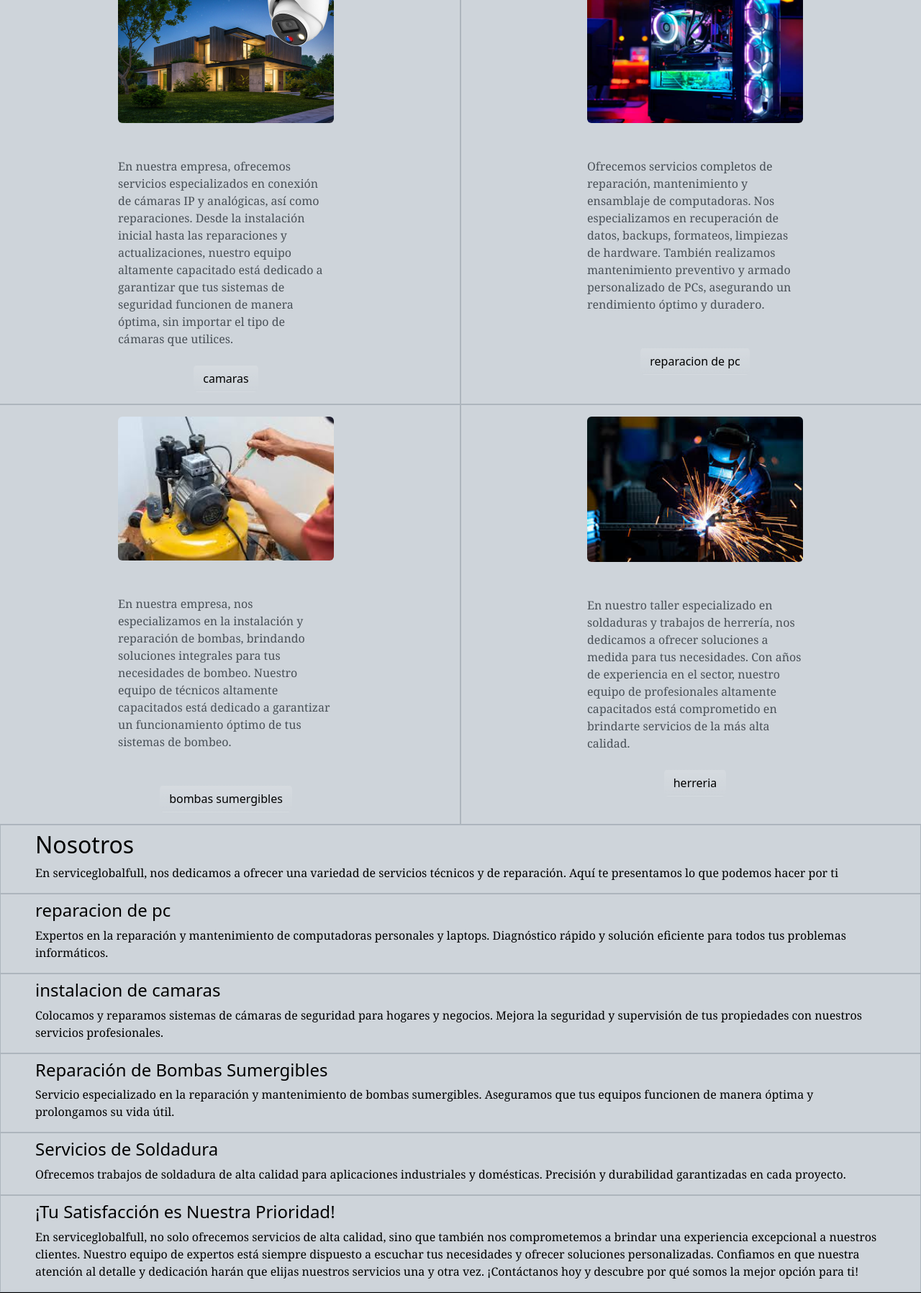
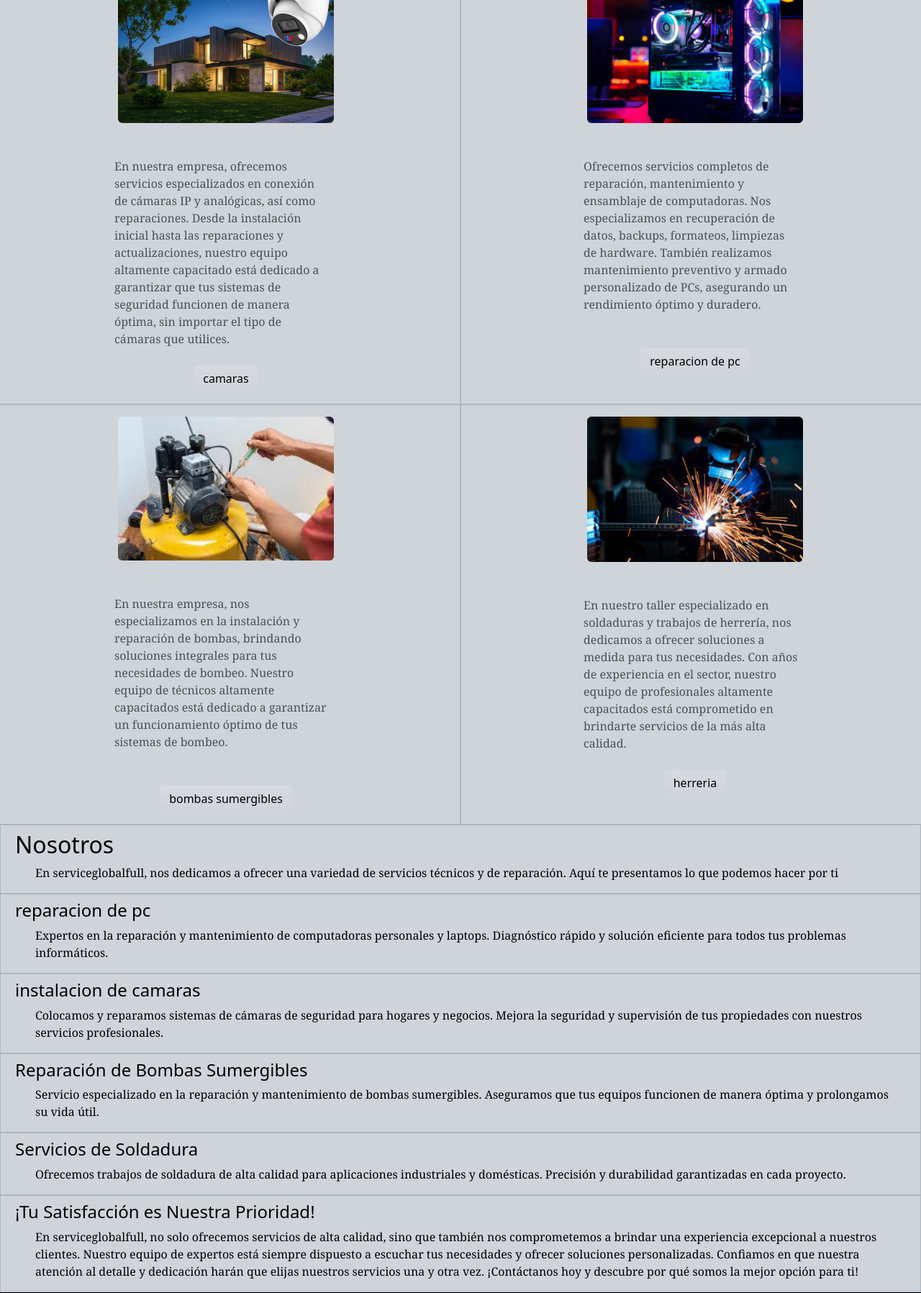
Before and after one commit to julipatepa/proyectservice, a Flask app: page / in a window 1280 px wide. Shown: the part 619-2416 px from the top of the page at 72% size. Run offline with Flask 3, Linux system fonts and the light colour scheme.

Commit message:
acomodando seccion nosotros

```diff
--- a/app/static/estilos.css
+++ b/app/static/estilos.css
@@ -127,13 +127,12 @@ p{
 
 
 
-.slide-in-top p {
-  margin-right: 50px;
+.slide-in-top p, h4, h2{
+  margin-right: 30px;
+  margin-left: 20px;
 }
 
-.slide-in-top h4{
-  margin-left: 50px;
-}
+
 
 .footer a.btn:hover{
   background-color: white;
--- a/app/templates/index.html
+++ b/app/templates/index.html
@@ -116,24 +116,24 @@
       </div>
       <div class="container  bg-body-secondary mb-0 pb-0 slide-in-top">
         <ul class="list-group ">
-          <li class="alert alert-dark text-black rounded-0 m-0 p-0"><h2 class="ms-5  mt-2 " id="nosotros">Nosotros</h2>
+          <li class="alert alert-dark text-black rounded-0 m-0 p-0"><h2 class="  mt-2 " id="nosotros">Nosotros</h2>
           <p class="ms-5 ">En serviceglobalfull, nos dedicamos a ofrecer una variedad de servicios técnicos y de reparación. Aquí te presentamos lo que podemos hacer por ti</p>
         </li>
 
           <li class=" alert alert-dark text-black rounded-0 m-0 p-0">
-            <h4 class=" ms-5 mt-2 ">reparacion de pc</h4>
+            <h4 class="  mt-2 ">reparacion de pc</h4>
            <p class="ms-5 "> Expertos en la reparación y mantenimiento de computadoras personales y laptops. Diagnóstico rápido y solución eficiente para todos tus problemas informáticos.</p>
           </li>
-          <li class=" alert alert-dark text-black rounded-0 m-0 p-0"><h4 class="ms-5 mt-2 ">instalacion de camaras</h4>
+          <li class=" alert alert-dark text-black rounded-0 m-0 p-0"><h4 class=" mt-2 ">instalacion de camaras</h4>
             <p class="ms-5 ">Colocamos y reparamos sistemas de cámaras de seguridad para hogares y negocios. Mejora la seguridad y supervisión de tus propiedades con nuestros servicios profesionales.</p>
           </li>
-          <li class=" alert alert-dark text-black rounded-0 m-0 p-0"><h4 class="ms-5  mt-2 ">Reparación de Bombas Sumergibles</h4>
+          <li class=" alert alert-dark text-black rounded-0 m-0 p-0"><h4 class="  mt-2 ">Reparación de Bombas Sumergibles</h4>
             <p class="ms-5 ">Servicio especializado en la reparación y mantenimiento de bombas sumergibles. Aseguramos que tus equipos funcionen de manera óptima y prolongamos su vida útil.</p>
           </li>
-          <li class=" alert alert-dark text-black rounded-0 m-0 p-0"><h4 class="ms-5 mt-2 ">Servicios de Soldadura</h4>
+          <li class=" alert alert-dark text-black rounded-0 m-0 p-0"><h4 class=" mt-2 ">Servicios de Soldadura</h4>
             <p class="ms-5 ">Ofrecemos trabajos de soldadura de alta calidad para aplicaciones industriales y domésticas. Precisión y durabilidad garantizadas en cada proyecto.</p>
           </li>
-          <li class=" alert alert-dark text-black rounded-0 m-0 p-0"><h4 class="ms-5 mt-2 ">¡Tu Satisfacción es Nuestra Prioridad!
+          <li class=" alert alert-dark text-black rounded-0 m-0 p-0"><h4 class=" mt-2 ">¡Tu Satisfacción es Nuestra Prioridad!
           </h4>
           <p class="ms-5 ">  En serviceglobalfull, no solo ofrecemos servicios de alta calidad, sino que también nos comprometemos a brindar una experiencia excepcional a nuestros clientes. Nuestro equipo de expertos está siempre dispuesto a escuchar tus necesidades y ofrecer soluciones personalizadas. Confiamos en que nuestra atención al detalle y dedicación harán que elijas nuestros servicios una y otra vez. ¡Contáctanos hoy y descubre por qué somos la mejor opción para ti!</p>
 
```
